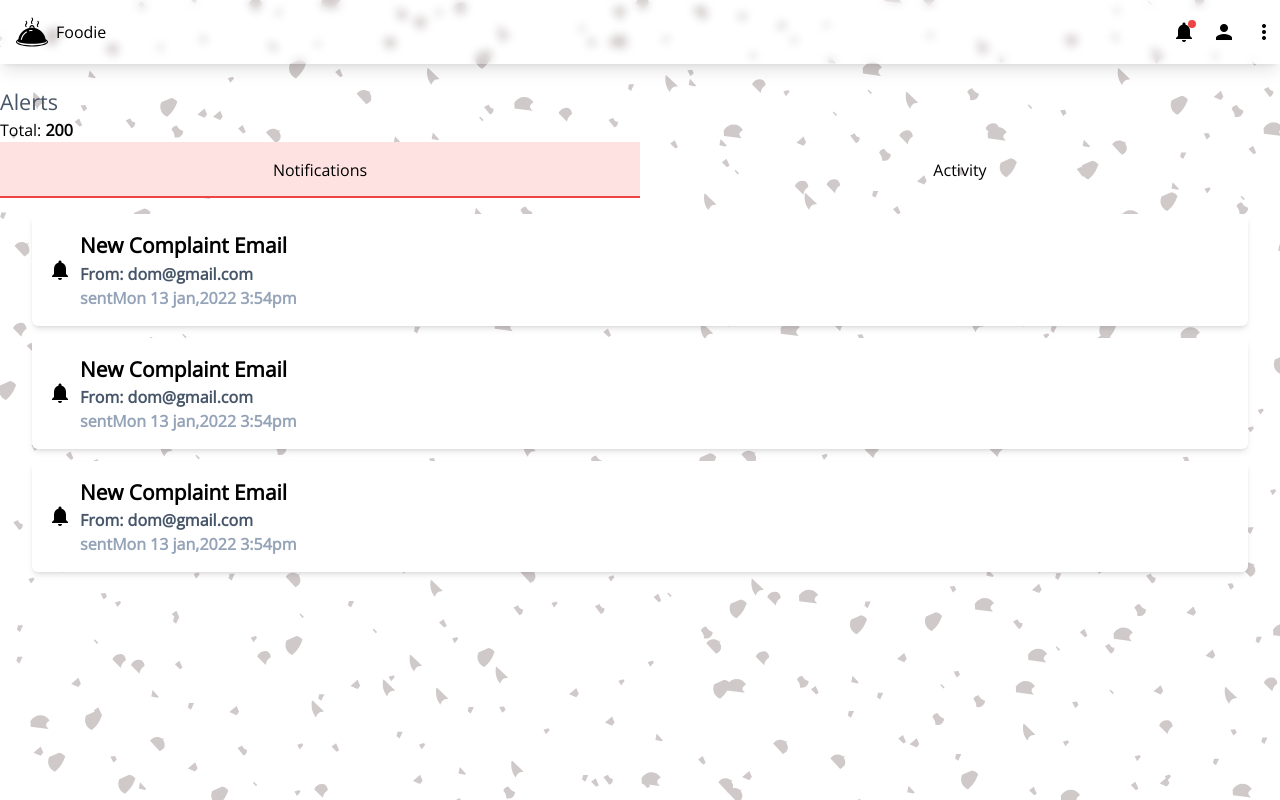
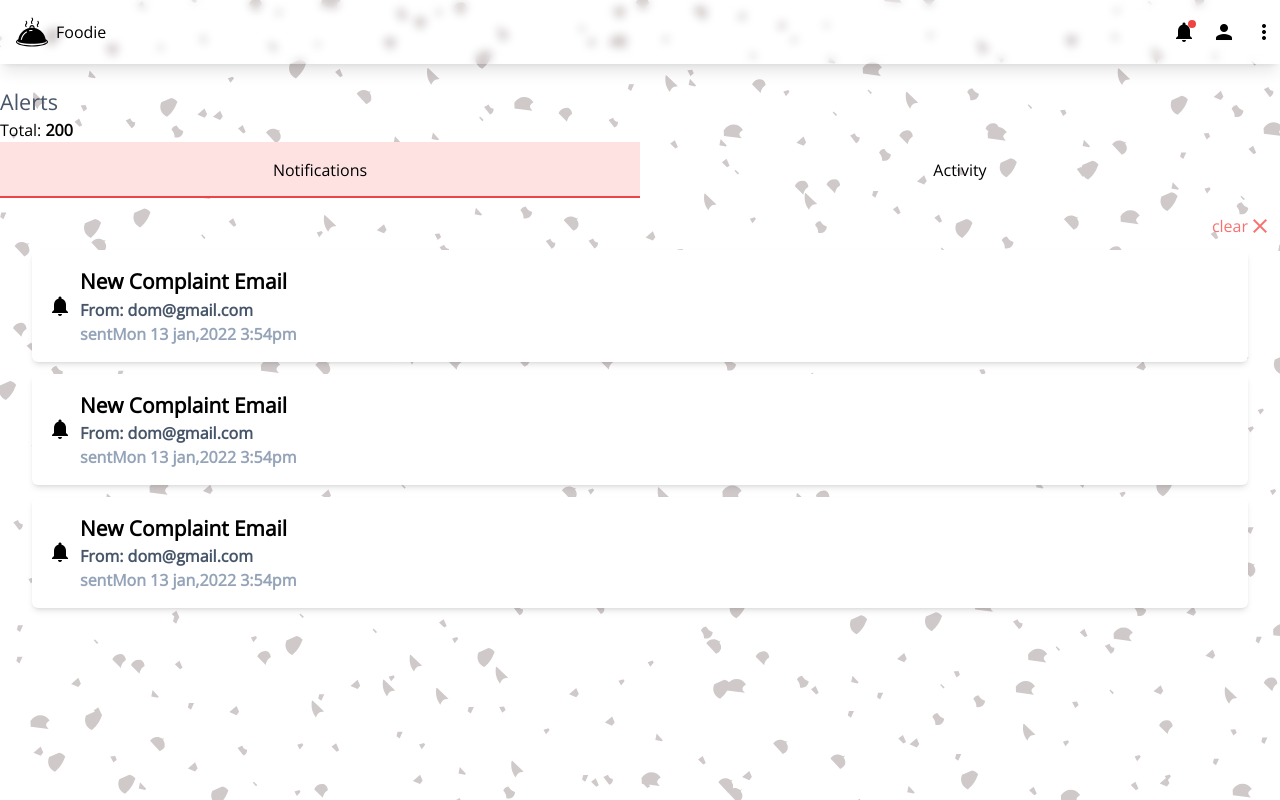
Before and after one commit to dom-codex/Foodapp-admin-frontend, a React (Create React App) app: page / in a window 1280 px wide. Built offline with nearby package versions, Linux system fonts and the light colour scheme.

Commit message:
Add notification clear button

```diff
--- a/src/components/navcontainer.js
+++ b/src/components/navcontainer.js
@@ -3,6 +3,12 @@ import React from 'react';
 const NavContainer = () => {
   const notification =[{},{},{}]
   return <div className="translate-x-[-100%] animate-slideIn pt-4">
+    <div className="mb-3 text-right">
+      <button className="inline-flex items-center mr-2 text-red-400 ">
+        clear <i className="material-icons">
+          clear </i>
+      </button>
+    </div>
     {notification.map(()=><Item/>)}
   </div>;
 };
```
